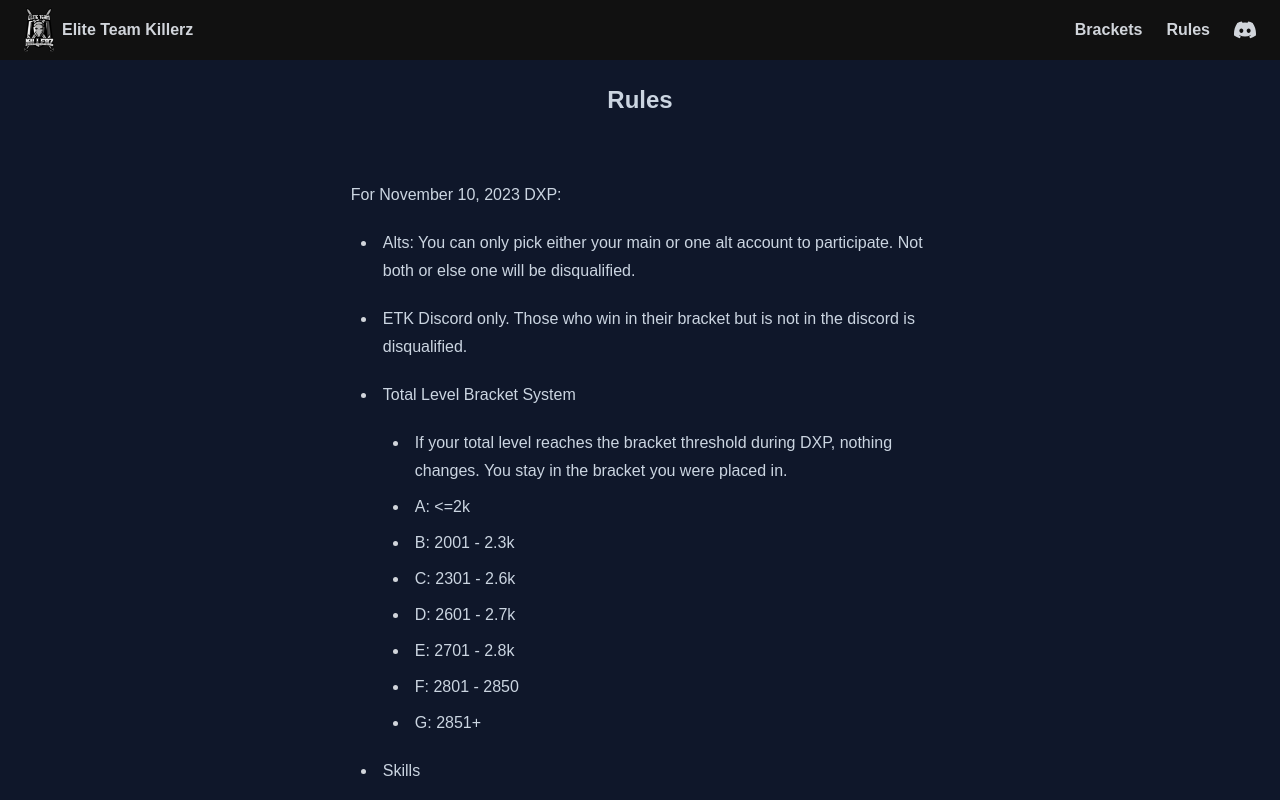
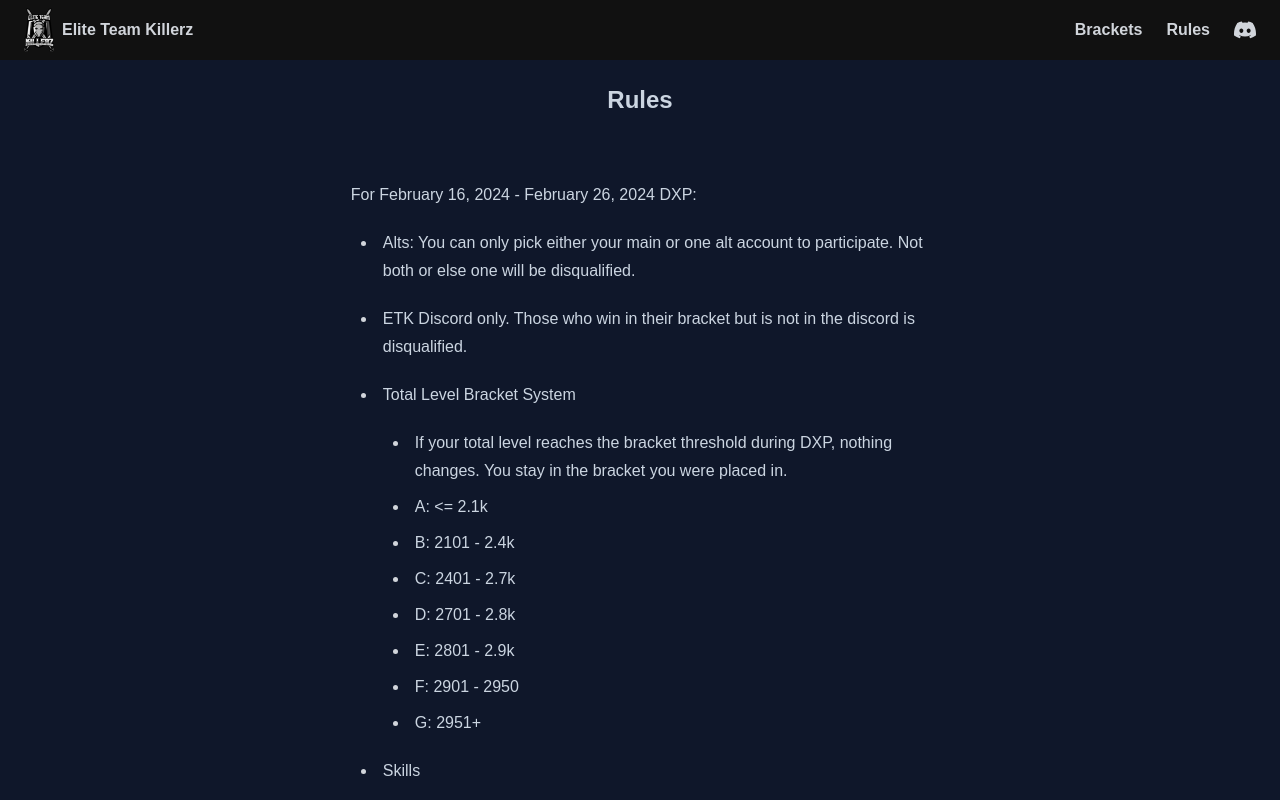
Before and after one commit to jechea14/RuneScape-DXP-Clan-Competition, a Next.js app in the folder frontend/: page /rules in a window 1280 px wide. Shown: the top 800 px of the page. Built offline with nearby package versions, Linux system fonts and the light colour scheme.

Commit message:
Change brackets

```diff
--- a/frontend/pages/brackets.js
+++ b/frontend/pages/brackets.js
@@ -16,28 +16,28 @@ function Brackets() {
     (a, b) => a.totalLevelBeforeDxp - b.totalLevelBeforeDxp
   );
 
-  const bracketA = sortData?.filter((user) => user.totalLevelBeforeDxp <= 2000);
+  const bracketA = sortData?.filter((user) => user.totalLevelBeforeDxp <= 2100);
   const bracketB = sortData?.filter(
     (user) =>
-      user.totalLevelBeforeDxp >= 2001 && user.totalLevelBeforeDxp <= 2300
+      user.totalLevelBeforeDxp >= 2101 && user.totalLevelBeforeDxp <= 2400
   );
   const bracketC = sortData?.filter(
     (user) =>
-      user.totalLevelBeforeDxp >= 2301 && user.totalLevelBeforeDxp <= 2600
+      user.totalLevelBeforeDxp >= 2401 && user.totalLevelBeforeDxp <= 2700
   );
   const bracketD = sortData?.filter(
     (user) =>
-      user.totalLevelBeforeDxp >= 2601 && user.totalLevelBeforeDxp <= 2700
+      user.totalLevelBeforeDxp >= 2701 && user.totalLevelBeforeDxp <= 2800
   );
   const bracketE = sortData?.filter(
     (user) =>
-      user.totalLevelBeforeDxp >= 2701 && user.totalLevelBeforeDxp <= 2800
+      user.totalLevelBeforeDxp >= 2801 && user.totalLevelBeforeDxp <= 2900
   );
   const bracketF = sortData?.filter(
     (user) =>
-      user.totalLevelBeforeDxp >= 2801 && user.totalLevelBeforeDxp <= 2850
+      user.totalLevelBeforeDxp >= 2901 && user.totalLevelBeforeDxp <= 2950
   );
-  const bracketG = sortData?.filter((user) => user.totalLevelBeforeDxp >= 2851);
+  const bracketG = sortData?.filter((user) => user.totalLevelBeforeDxp >= 2951);
 
   return (
     <>
@@ -56,43 +56,43 @@ function Brackets() {
               <div className="space-y-4 md:grid md:grid-cols-2 md:gap-5 lg:grid lg:grid-cols-3 xl:grid-cols-4">
                 <div className="h-full">
                   <BracketTable
-                    bracketName={"Bracket A: <=2k Total"}
+                    bracketName={"Bracket A: <=2.1k Total"}
                     arr={bracketA}
                   />
                 </div>
                 <div className="h-full">
                   <BracketTable
-                    bracketName={"Bracket B: 2001 - 2.3k Total"}
+                    bracketName={"Bracket B: 2101 - 2.4k Total"}
                     arr={bracketB}
                   />
                 </div>
                 <div className="h-full">
                   <BracketTable
-                    bracketName={"Bracket C: 2301 - 2.6k Total"}
+                    bracketName={"Bracket C: 2401 - 2.7k Total"}
                     arr={bracketC}
                   />
                 </div>
                 <div className="h-full">
                   <BracketTable
-                    bracketName={"Bracket D: 2601 - 2.7k Total"}
+                    bracketName={"Bracket D: 2701 - 2.8k Total"}
                     arr={bracketD}
                   />
                 </div>
                 <div className="h-full">
                   <BracketTable
-                    bracketName={"Bracket E: 2701 - 2.8k Total"}
+                    bracketName={"Bracket E: 2801 - 2.9k Total"}
                     arr={bracketE}
                   />
                 </div>
                 <div className="h-full">
                   <BracketTable
-                    bracketName={"Bracket F: 2801 - 2850 Total"}
+                    bracketName={"Bracket F: 2901 - 2950 Total"}
                     arr={bracketF}
                   />
                 </div>
                 <div className="h-full">
                   <BracketTable
-                    bracketName={"Bracket G: 2851+ Total"}
+                    bracketName={"Bracket G: 2951+ Total"}
                     arr={bracketG}
                   />
                 </div>
--- a/frontend/pages/index.js
+++ b/frontend/pages/index.js
@@ -16,28 +16,28 @@ export default function Home() {
     ?.sort((a, b) => b.dxpComptotal - a.dxpComptotal)
     .filter((user) => user.dxpComptotal > 0);
 
-  const bracketA = sortData?.filter((user) => user.totalLevelBeforeDxp <= 2000);
+  const bracketA = sortData?.filter((user) => user.totalLevelBeforeDxp <= 2100);
   const bracketB = sortData?.filter(
     (user) =>
-      user.totalLevelBeforeDxp >= 2001 && user.totalLevelBeforeDxp <= 2300
+      user.totalLevelBeforeDxp >= 2101 && user.totalLevelBeforeDxp <= 2400
   );
   const bracketC = sortData?.filter(
     (user) =>
-      user.totalLevelBeforeDxp >= 2301 && user.totalLevelBeforeDxp <= 2600
+      user.totalLevelBeforeDxp >= 2401 && user.totalLevelBeforeDxp <= 2700
   );
   const bracketD = sortData?.filter(
     (user) =>
-      user.totalLevelBeforeDxp >= 2601 && user.totalLevelBeforeDxp <= 2700
+      user.totalLevelBeforeDxp >= 2701 && user.totalLevelBeforeDxp <= 2800
   );
   const bracketE = sortData?.filter(
     (user) =>
-      user.totalLevelBeforeDxp >= 2701 && user.totalLevelBeforeDxp <= 2800
+      user.totalLevelBeforeDxp >= 2801 && user.totalLevelBeforeDxp <= 2900
   );
   const bracketF = sortData?.filter(
     (user) =>
-      user.totalLevelBeforeDxp >= 2801 && user.totalLevelBeforeDxp <= 2850
+      user.totalLevelBeforeDxp >= 2901 && user.totalLevelBeforeDxp <= 2950
   );
-  const bracketG = sortData?.filter((user) => user.totalLevelBeforeDxp >= 2851);
+  const bracketG = sortData?.filter((user) => user.totalLevelBeforeDxp >= 2951);
 
   return (
     <>
@@ -58,42 +58,42 @@ export default function Home() {
             <Reveal>
               <div className="space-y-4 md:grid md:grid-cols-2 md:gap-5 lg:grid lg:grid-cols-3 xl:grid-cols-4">
                 <div className="h-full">
-                  <Table bracketName={"Bracket A: <=2k Total"} arr={bracketA} />
+                  <Table bracketName={"Bracket A: <=2.1k Total"} arr={bracketA} />
                 </div>
 
                 <div className="h-full">
                   <Table
-                    bracketName={"Bracket B: 2001 - 2.3k Total"}
+                    bracketName={"Bracket B: 2101 - 2.4k Total"}
                     arr={bracketB}
                   />
                 </div>
                 <div className="h-full">
                   <Table
-                    bracketName={"Bracket C: 2301 - 2.6k Total"}
+                    bracketName={"Bracket C: 2401 - 2.7k Total"}
                     arr={bracketC}
                   />
                 </div>
                 <div className="h-full">
                   <Table
-                    bracketName={"Bracket D: 2601 - 2.7k Total"}
+                    bracketName={"Bracket D: 2701 - 2.8k Total"}
                     arr={bracketD}
                   />
                 </div>
                 <div className="h-full">
                   <Table
-                    bracketName={"Bracket E: 2701 - 2.8k Total"}
+                    bracketName={"Bracket E: 2801 - 2.9k Total"}
                     arr={bracketE}
                   />
                 </div>
                 <div className="h-full">
                   <Table
-                    bracketName={"Bracket F: 2801 - 2850 Total"}
+                    bracketName={"Bracket F: 2901 - 2950 Total"}
                     arr={bracketF}
                   />
                 </div>
                 <div className="h-full">
                   <Table
-                    bracketName={"Bracket G: 2851+ Total"}
+                    bracketName={"Bracket G: 2951+ Total"}
                     arr={bracketG}
                   />
                 </div>
--- a/frontend/pages/rules.js
+++ b/frontend/pages/rules.js
@@ -4,20 +4,20 @@ import ReactMarkdown from "react-markdown";
 import Reveal from "@/components/Reveal";
 
 const markdown = `
-For November 10, 2023 DXP:
+For February 16, 2024 - February 26, 2024 DXP:
 
 * Alts: You can only pick either your main or one alt account to participate. Not both or else one will be disqualified.
 * ETK Discord only. Those who win in their bracket but is not in the discord is disqualified.
 
 * Total Level Bracket System
   -  If your total level reaches the bracket threshold during DXP, nothing changes. You stay in the bracket you were placed in.
-  -  A: <=2k
-  -  B: 2001 - 2.3k
-  -  C: 2301 - 2.6k
-  -  D: 2601 - 2.7k
-  -  E: 2701 - 2.8k
-  -  F: 2801 - 2850
-  -  G: 2851+
+  -  A: <= 2.1k
+  -  B: 2101 - 2.4k
+  -  C: 2401 - 2.7k
+  -  D: 2701 - 2.8k
+  -  E: 2801 - 2.9k
+  -  F: 2901 - 2950
+  -  G: 2951+
 
 * Skills
   - Count as **0.5x**: Attack, Defense, Strength, Constition(hp), Magic, Range, Necromancy, Herblore, Summoning, Farming, Invention, Archaeology, Dungeoneering
@@ -25,10 +25,12 @@ For November 10, 2023 DXP:
   - Count as **2x**: Hunter, Firemaking, Smithing, Construction, Prayer, Cooking, Slayer
   - Count as **3x**: Agility, Divination, Fishing, Woodcutting, Mining, Runecrafting
 
-* Prize pool: 530m gp = 430m base + 100m donation
+* Prize pool: 800m gp = 500m gp base + 100m gp donation from Ellie + 200m gp donation from Voidless (Donations are appreciated)
 
 * Prizes in gp: (May change during DXP)
   * Prize distributions are based off previous DXPs of active players in each bracket and may change depending on final results.
+
+  - TBD
 
   - Bracket A = 1st: 1st: 40m gp, 2nd: 25m gp
 
```
